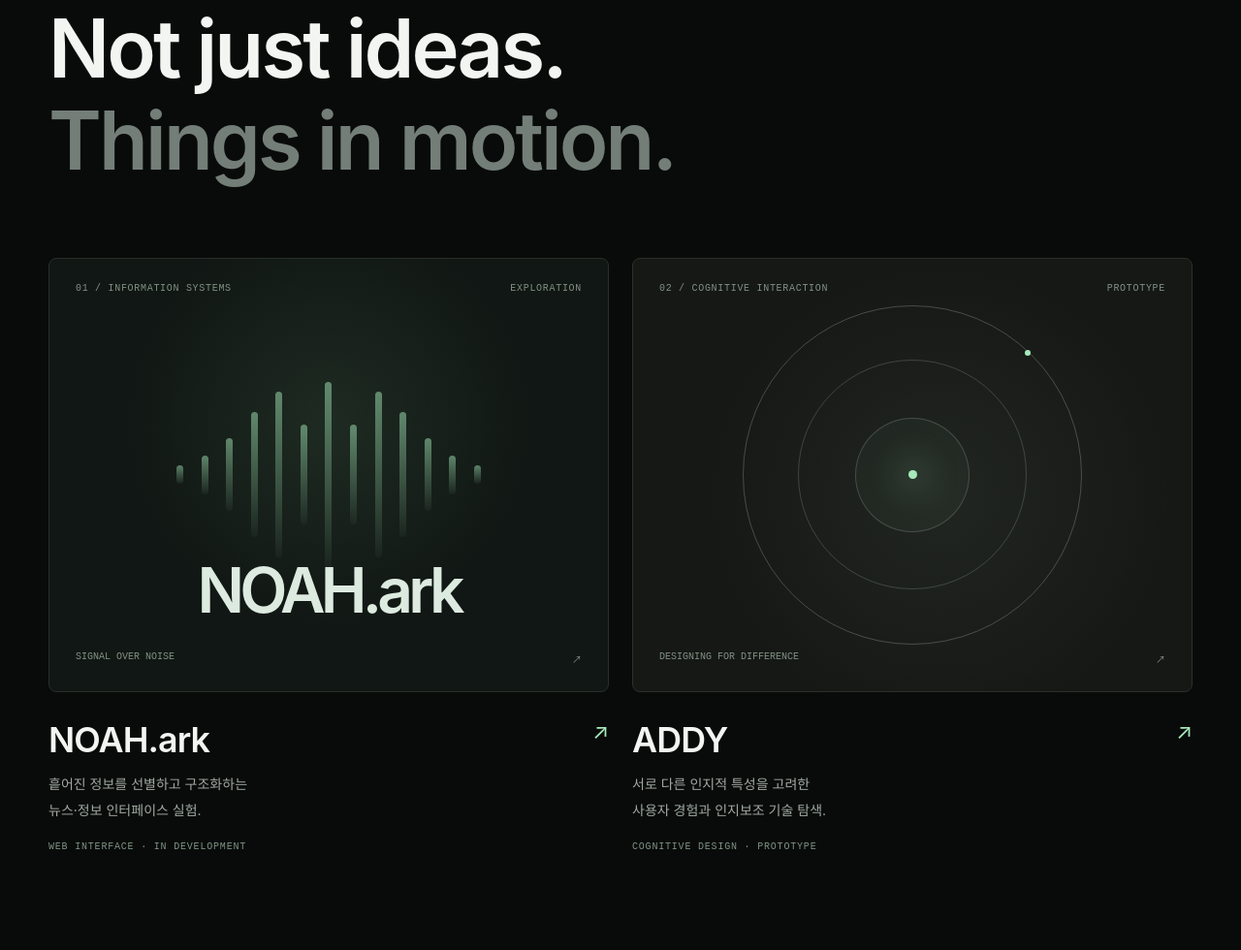
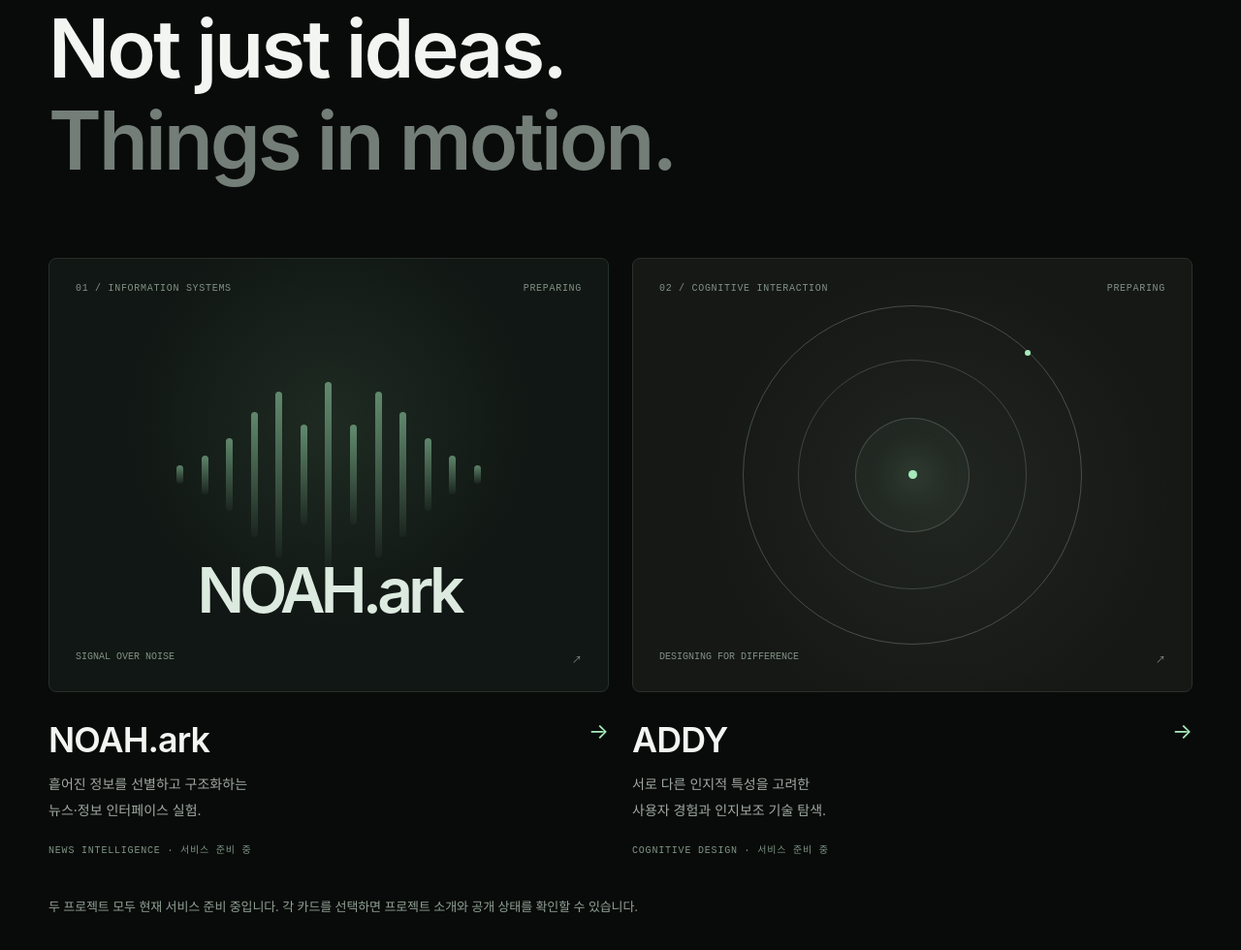
Before and after one commit to Grei8888/grei, a plain HTML site: page index.html in a window 1280 px wide. Shown: the part 1048-2028 px from the top of the page at 97% size. Drawn offline with Linux system fonts and the light colour scheme.

Commit message:
Route GREI work cards to NOAH and ADDY preparing pages

```diff
--- a/index.html
+++ b/index.html
@@ -230,6 +230,7 @@
       .contact h2 { font-size: clamp(39px, 12.5vw, 45px); }
       .perspective-quote { font-size: clamp(34px, 11.2vw, 40px); }
     }
+      .work-status-note { margin: 40px 0 0; color: #91a195; font-size: 13px; letter-spacing: -.01em; line-height: 1.9; word-break: keep-all; }
   </style>
 </head>
 <body>
@@ -262,24 +263,25 @@
         <div class="section-header reveal"><div class="section-index"><span>01</span><b>/ SELECTED WORK</b></div><div class="section-aside">IDEAS INTO FORM</div></div>
         <h2 class="section-heading reveal" id="work-heading">Not just ideas.<br><span class="soft">Things in motion.</span></h2>
         <div class="work-grid">
-          <a class="project reveal" href="https://github.com/Grei8888/NOAH.ark.ai" target="_blank" rel="noopener noreferrer" aria-label="NOAH.ark 프로젝트 GitHub 저장소 열기">
+          <a class="project reveal" href="projects/noah.html" aria-label="NOAH.ark 서비스 준비 중 프로젝트 소개 보기">
             <div class="project-visual">
-              <div class="visual-top"><span>01 / INFORMATION SYSTEMS</span><span>EXPLORATION</span></div>
+              <div class="visual-top"><span>01 / INFORMATION SYSTEMS</span><span>PREPARING</span></div>
               <div class="signal-art" aria-hidden="true"><span></span><span></span><span></span><span></span><span></span><span></span><span></span><span></span><span></span><span></span><span></span><span></span><span></span></div>
               <div class="signal-wordmark" aria-hidden="true">NOAH.ark</div>
               <div class="visual-bottom"><span>SIGNAL OVER NOISE</span><span>↗</span></div>
             </div>
-            <div class="project-details"><div><h3 class="project-title">NOAH.ark</h3><p class="project-description">흩어진 정보를 선별하고 구조화하는<br>뉴스·정보 인터페이스 실험.</p><span class="project-tag">WEB INTERFACE · IN DEVELOPMENT</span></div><span class="project-arrow" aria-hidden="true">↗</span></div>
+            <div class="project-details"><div><h3 class="project-title">NOAH.ark</h3><p class="project-description">흩어진 정보를 선별하고 구조화하는<br>뉴스·정보 인터페이스 실험.</p><span class="project-tag">NEWS INTELLIGENCE · 서비스 준비 중</span></div><span class="project-arrow" aria-hidden="true">→</span></div>
           </a>
-          <a class="project reveal" href="https://github.com/Grei8888/ADDY" target="_blank" rel="noopener noreferrer" aria-label="ADDY 프로젝트 GitHub 저장소 열기">
+          <a class="project reveal" href="projects/addy.html" aria-label="ADDY 서비스 준비 중 프로젝트 소개 보기">
             <div class="project-visual project-visual--addy">
-              <div class="visual-top"><span>02 / COGNITIVE INTERACTION</span><span>PROTOTYPE</span></div>
+              <div class="visual-top"><span>02 / COGNITIVE INTERACTION</span><span>PREPARING</span></div>
               <div class="orbit-art" aria-hidden="true"><span class="orbit-center"></span><span class="orbit-point"></span></div>
               <div class="visual-bottom"><span>DESIGNING FOR DIFFERENCE</span><span>↗</span></div>
             </div>
-            <div class="project-details"><div><h3 class="project-title">ADDY</h3><p class="project-description">서로 다른 인지적 특성을 고려한<br>사용자 경험과 인지보조 기술 탐색.</p><span class="project-tag">COGNITIVE DESIGN · PROTOTYPE</span></div><span class="project-arrow" aria-hidden="true">↗</span></div>
+            <div class="project-details"><div><h3 class="project-title">ADDY</h3><p class="project-description">서로 다른 인지적 특성을 고려한<br>사용자 경험과 인지보조 기술 탐색.</p><span class="project-tag">COGNITIVE DESIGN · 서비스 준비 중</span></div><span class="project-arrow" aria-hidden="true">→</span></div>
           </a>
         </div>
+        <p class="work-status-note">두 프로젝트 모두 현재 서비스 준비 중입니다. 각 카드를 선택하면 프로젝트 소개와 공개 상태를 확인할 수 있습니다.</p>
       </div>
     </section>
 
```
